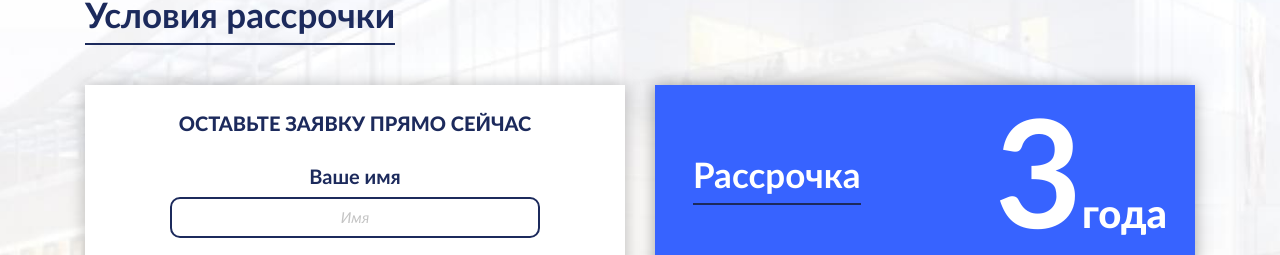
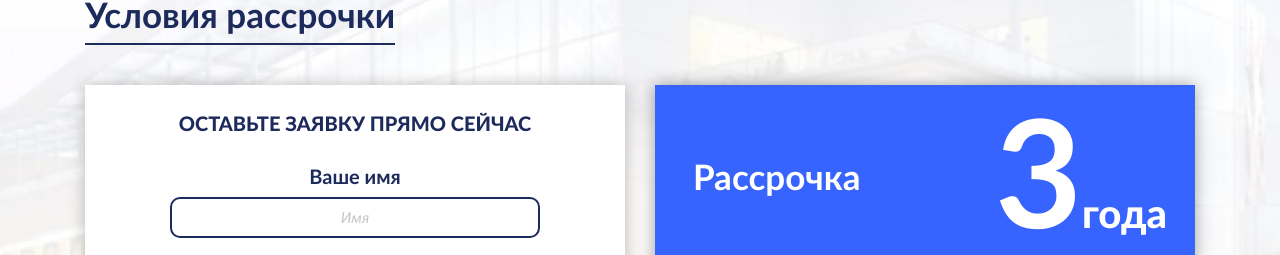
Before and after one commit to Anvarmirzo/imhotepDemo, a website: page imhotep/index.html in a window 1280 px wide. Shown: the part 2422-2677 px from the top of the page. Drawn offline with nearby package versions, Linux system fonts and the light colour scheme; a web font is replaced by a local one.

Commit message:
no-border

```diff
--- a/imhotep/index.html
+++ b/imhotep/index.html
@@ -219,7 +219,7 @@
                     <div data-aos="fade-up-left" class="col-lg-6">
                         <div class="installment-year">
                             <div class="installment-year-title">
-                                <h3>Рассрочка</h3>
+                                <h3 class="no-border">Рассрочка</h3>
                                 <p><span>3</span>года</p>
                             </div>
                             <div class="installment-year-desc">
--- a/src/scss/_base.scss
+++ b/src/scss/_base.scss
@@ -112,6 +112,10 @@ h3 {
     }
 }
 
+.no-border {
+    border: 0 !important;
+}
+
 .row-lg-reverse {
     @include block_991 {
         flex-direction: column-reverse;
```
Also changed, not shown: src/index.html (+1 -1 lines), imhotep/css/style.css, imhotep/css/style.min.css, 1 other file.
